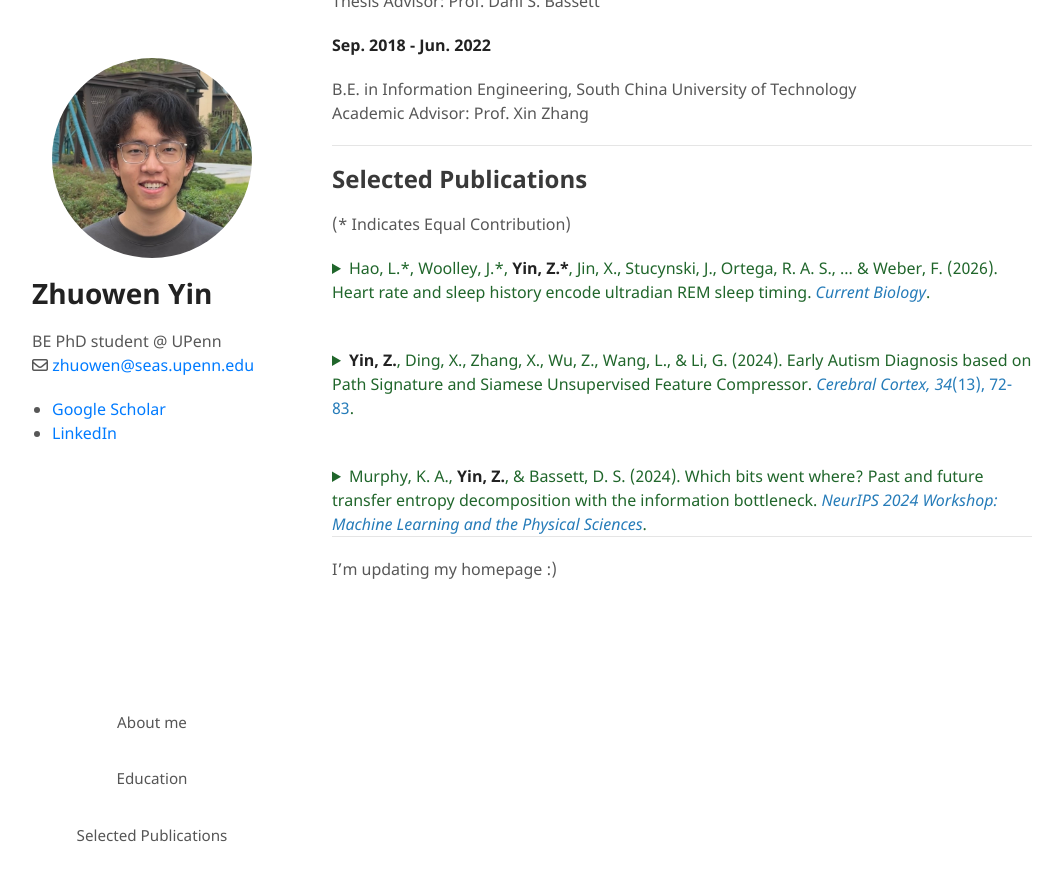
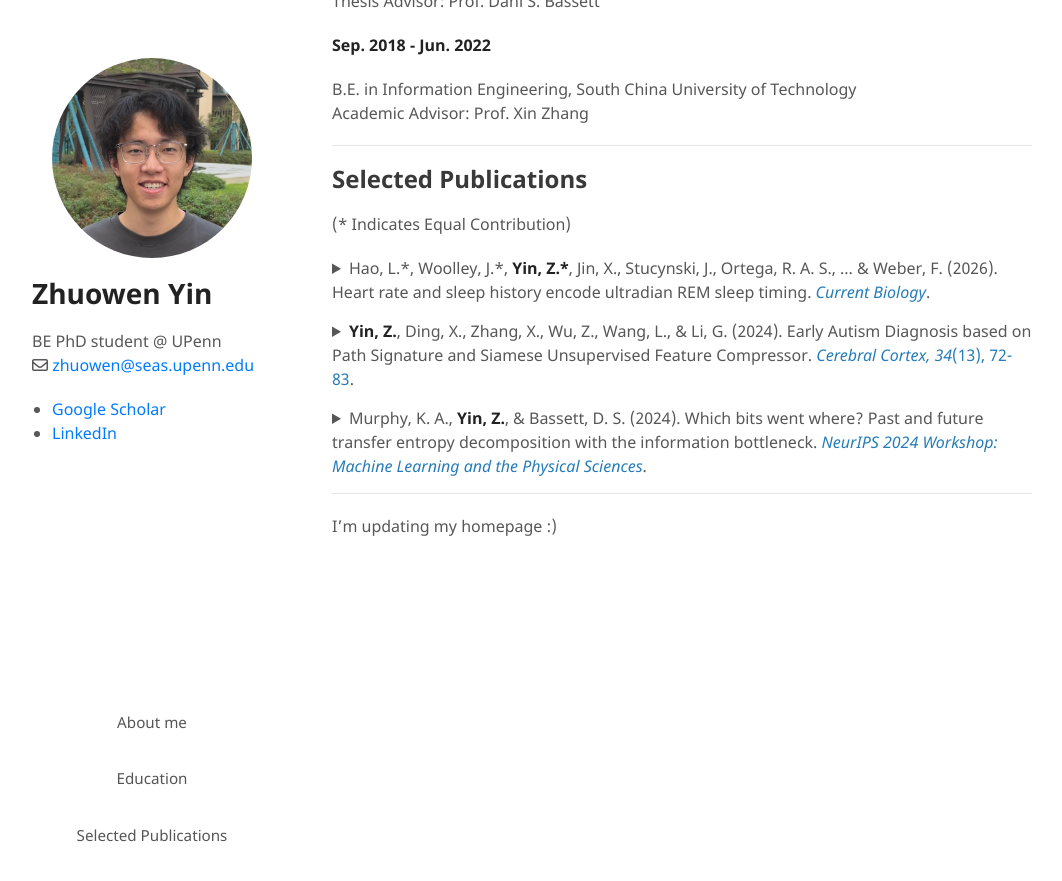
Before and after one commit to zhuowenyin/zhuowenyin.github.io, a Jekyll site: the page built from index.md, in a window 1280 px wide and 900 px high, scrolled down 523 px. Shown: the top 881 px of the window, without its empty margins (108-1170 px from the left). Built offline with Jekyll 4.4.1, drawn with Linux system fonts in a browser that asks for light colours.

Commit message:
Updated style

```diff
--- a/index.md
+++ b/index.md
@@ -34,24 +34,22 @@
 ## Selected Publications {#publications}
 (\* Indicates Equal Contribution)
 
-<details>
-<summary style="cursor: pointer; color: #20662b;">Hao, L.*, Woolley, J.*, <strong>Yin, Z.*</strong>, Jin, X., Stucynski, J., Ortega, R. A. S., ... &amp; Weber, F. (2026). Heart rate and sleep history encode ultradian REM sleep timing. <a href="https://www.cell.com/current-biology/fulltext/S0960-9822(26)00167-3"><em>Current Biology</em></a>.</summary>
-<blockquote style="margin-top: 10px; margin-bottom: 15px;">
+<details style="margin-bottom: 15px;">
+<summary style="cursor: pointer;">Hao, L.*, Woolley, J.*, <strong>Yin, Z.*</strong>, Jin, X., Stucynski, J., Ortega, R. A. S., ... &amp; Weber, F. (2026). Heart rate and sleep history encode ultradian REM sleep timing. <a href="https://www.cell.com/current-biology/fulltext/S0960-9822(26)00167-3"><em>Current Biology</em></a>.</summary>
+<blockquote style="margin-top: 10px; margin-bottom: 15px; color: #20662b;">
 Rapid Eye Movement (REM) sleep is a sleep stage we enter during sleep, and for humans it is when vivid dreams happen. How is the brain functioning dynamically to alternate between REM and non-REM sleep? By combining the analysis of neural network features and mice experiments, we found that heart rate is a physiological marker of REM sleep timing. Manually increasing heart rate lowers the pressure to enter REM, and vice versa.
 </blockquote>
 </details>
-<br>
 
-<details>
-<summary style="cursor: pointer; color: #20662b;"><strong>Yin, Z.</strong>, Ding, X., Zhang, X., Wu, Z., Wang, L., &amp; Li, G. (2024). Early Autism Diagnosis based on Path Signature and Siamese Unsupervised Feature Compressor. <a href="https://academic.oup.com/cercor/article/34/13/72/7661143"><em>Cerebral Cortex, 34</em>(13), 72-83</a>.</summary>
+<details style="margin-bottom: 15px;">
+<summary style="cursor: pointer;"><strong>Yin, Z.</strong>, Ding, X., Zhang, X., Wu, Z., Wang, L., &amp; Li, G. (2024). Early Autism Diagnosis based on Path Signature and Siamese Unsupervised Feature Compressor. <a href="https://academic.oup.com/cercor/article/34/13/72/7661143"><em>Cerebral Cortex, 34</em>(13), 72-83</a>.</summary>
 <blockquote style="margin-top: 10px; margin-bottom: 15px;">
 The motivation of this work is early autism prediction. We used imbalanced, small-number infant structural MRI data to predict whether the participants will have autism or not in the future, and we analyzed the machine-learning-focused brain regions.
 </blockquote>
 </details>
-<br>
 
-<details>
-<summary style="cursor: pointer; color: #20662b;">Murphy, K. A., <strong>Yin, Z.</strong>, &amp; Bassett, D. S. (2024). Which bits went where? Past and future transfer entropy decomposition with the information bottleneck. <a href="https://neurips.cc/virtual/2024/100060"><em>NeurIPS 2024 Workshop: Machine Learning and the Physical Sciences</em></a>.</summary>
+<details style="margin-bottom: 15px;">
+<summary style="cursor: pointer;">Murphy, K. A., <strong>Yin, Z.</strong>, &amp; Bassett, D. S. (2024). Which bits went where? Past and future transfer entropy decomposition with the information bottleneck. <a href="https://neurips.cc/virtual/2024/100060"><em>NeurIPS 2024 Workshop: Machine Learning and the Physical Sciences</em></a>.</summary>
 <blockquote style="margin-top: 10px; margin-bottom: 15px;">
 How strong is an information path, between any two windows of neural-signal/behavioral-signal pairs, of any time-lapse? This work is an exploration on this question. We used information bottlneck to estimate information amount, and used transfer entropy to rule out the influence of redundant self-past information. We are still working on a more comprehensive work with multi-regional information measurements.
 </blockquote>
```
